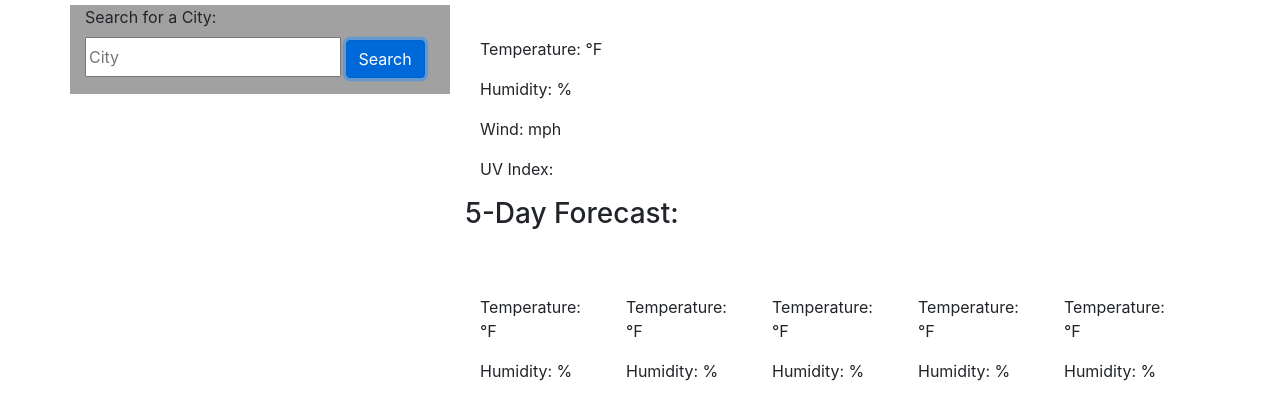
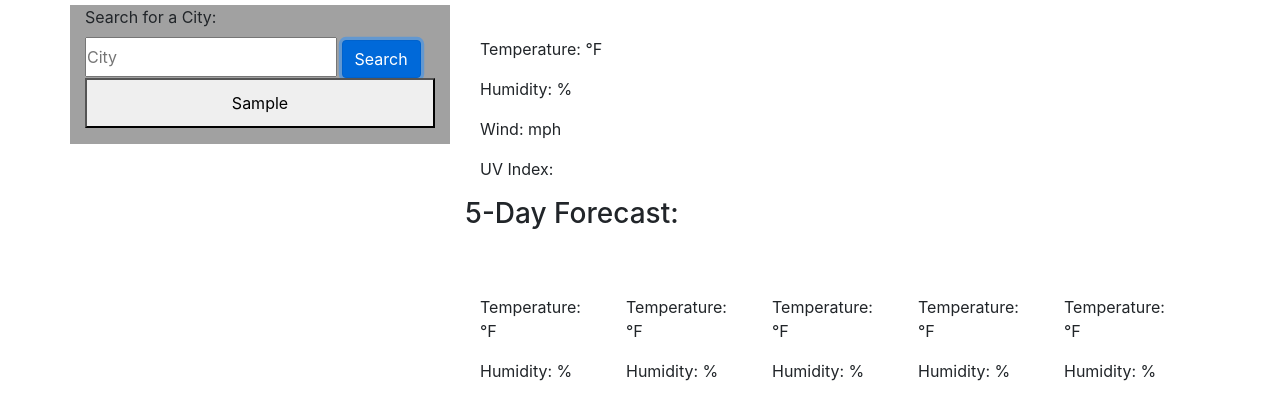
Before and after one commit to durcoorigin/weather-dashboard, a plain HTML site: page index.html in a window 1280 px wide. Both pictures are taken after typing "Sample" into the empty fields and a click on the button "Search". Shown: the part 51-470 px from the top of the page. Drawn offline with nearby package versions, Linux system fonts and the light colour scheme; no server answers.

Commit message:
add history list

```diff
--- a/assets/css/style.css
+++ b/assets/css/style.css
@@ -1,3 +1,8 @@
+* {
+    padding: 0;
+    margin: 0;
+}
+
 header {
     background-color: rgba(95, 110, 248, 0.788);
     padding: 0;
@@ -23,6 +28,11 @@ h1 {
     height: 40px;
 }
 
+#history-btn {
+    width: 100%;
+    height: 50px;
+}
+
 h3 {
     width: 100%;
 }
--- a/assets/js/script.js
+++ b/assets/js/script.js
@@ -122,14 +122,20 @@ var getWeather = function(weatherLocation) {
 
 };
 
+
+
 var createHistory = function(weatherLocation) {
-    var historyArr = [];
-    historyArr.push(weatherLocation);
-    localStorage.setItem("storeHistory", JSON.stringify(historyArr));
-    historyArr = JSON.parse(localStorage.getItem("storeHistory"));
-    console.log(historyArr);
 
-getWeather(weatherLocation)
+    if (weatherLocation) {
+        var city = localStorage.setItem("storeHistory", weatherLocation);
+        var button = document.createElement("button");
+        button.id = "history-btn";
+        button.value = localStorage.getItem("storeHistory");
+        button.innerHTML = localStorage.getItem("storeHistory");
+        document.getElementById("history").appendChild(button);
+    }
+
+    getWeather(weatherLocation);
 }
 
 // ****** Form Event Handler ******
```
